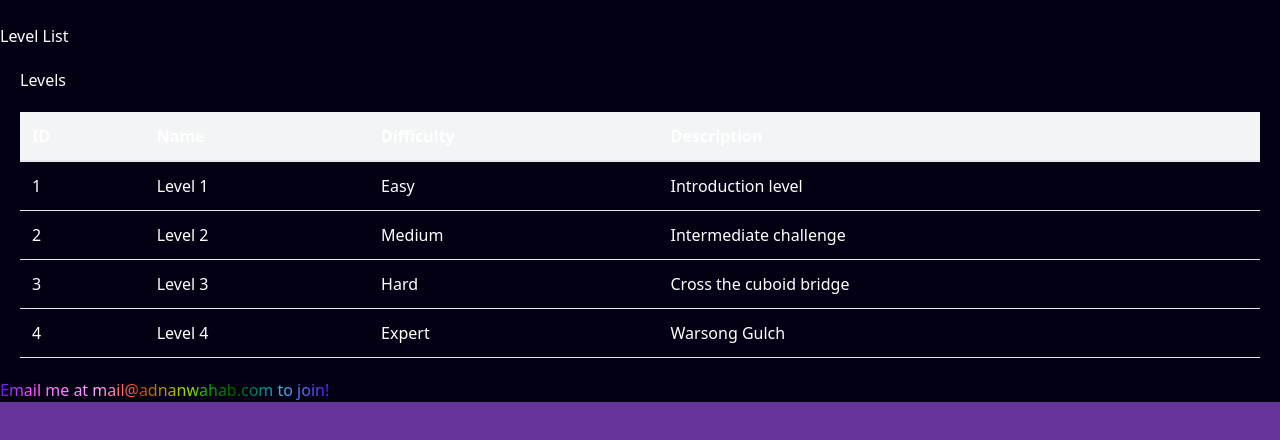
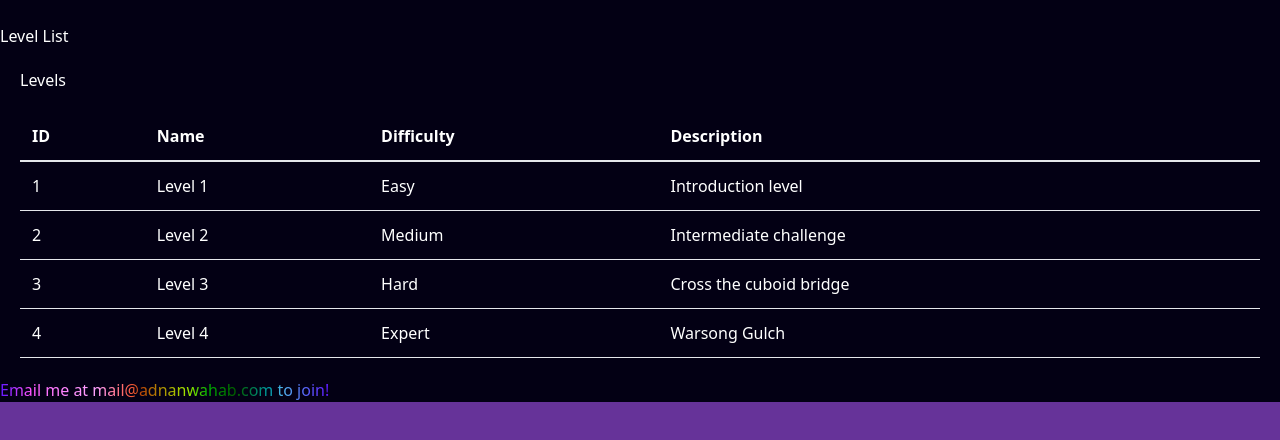
Before and after one commit to adnanwahab/physics-game, a React (Vite) app: page / in a window 1280 px wide. Shown: the top 440 px of the page. Built offline with nearby package versions, Linux system fonts and the light colour scheme.

Commit message:
simplify

```diff
--- a/src/screens/LevelList.jsx
+++ b/src/screens/LevelList.jsx
@@ -26,29 +26,40 @@ export default function LevelList() {
                 marginTop: '20px'
             }}>
                 <thead>
-                    <tr style={{
-                        backgroundColor: '#f3f4f6',
-                        borderBottom: '2px solid #e5e7eb'
-                    }}>
+                    <tr
+                        style={{
+                            // Remove distinct background to blend with tbody
+                            backgroundColor: 'transparent', // No special header bg
+                            borderBottom: '2px solid #e5e7eb'
+                        }}
+                    >
                         <th style={{
                             padding: '12px',
                             textAlign: 'left',
-                            fontWeight: 'bold'
+                            fontWeight: 'bold',
+                            color: 'inherit', // inherit table color
+                            backgroundColor: 'transparent'
                         }}>ID</th>
                         <th style={{
                             padding: '12px',
                             textAlign: 'left',
-                            fontWeight: 'bold'
+                            fontWeight: 'bold',
+                            color: 'inherit',
+                            backgroundColor: 'transparent'
                         }}>Name</th>
                         <th style={{
                             padding: '12px',
                             textAlign: 'left',
-                            fontWeight: 'bold'
+                            fontWeight: 'bold',
+                            color: 'inherit',
+                            backgroundColor: 'transparent'
                         }}>Difficulty</th>
                         <th style={{
                             padding: '12px',
                             textAlign: 'left',
-                            fontWeight: 'bold'
+                            fontWeight: 'bold',
+                            color: 'inherit',
+                            backgroundColor: 'transparent'
                         }}>Description</th>
                     </tr>
                 </thead>
@@ -60,7 +71,8 @@ export default function LevelList() {
                             style={{
                                 cursor: 'pointer',
                                 borderBottom: '1px solid #e5e7eb',
-                                transition: 'background-color 0.2s'
+                                transition: 'background-color 0.2s',
+                                backgroundColor: 'transparent'
                             }}
                             onMouseEnter={(e) => {
                                 e.currentTarget.style.backgroundColor = '#f9fafb';
```
Also changed, not shown: src/screens/Game.jsx (+11 -1 lines), 1 other file (tests, documents, lock files or other folders).
